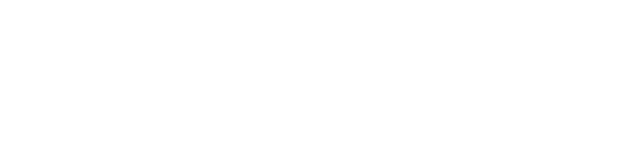
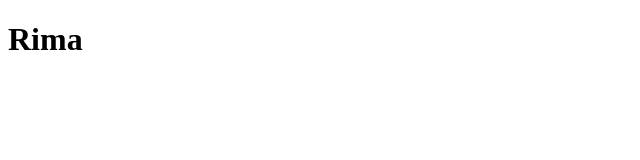
Before and after one commit to Reema224/test1, a plain HTML site: page index.html in a window 1280 px wide. Shown: the whole page, without its empty margins (0-640 px from the left). Drawn offline with Linux system fonts and the light colour scheme.

Commit message:
second commit

```diff
--- a/index.html
+++ b/index.html
@@ -8,6 +8,6 @@
     <link rel="stylesheet" href="style.css">
 </head>
 <body>
-
+    <h1>Rima</h1>
 </body>
 </html>
```
